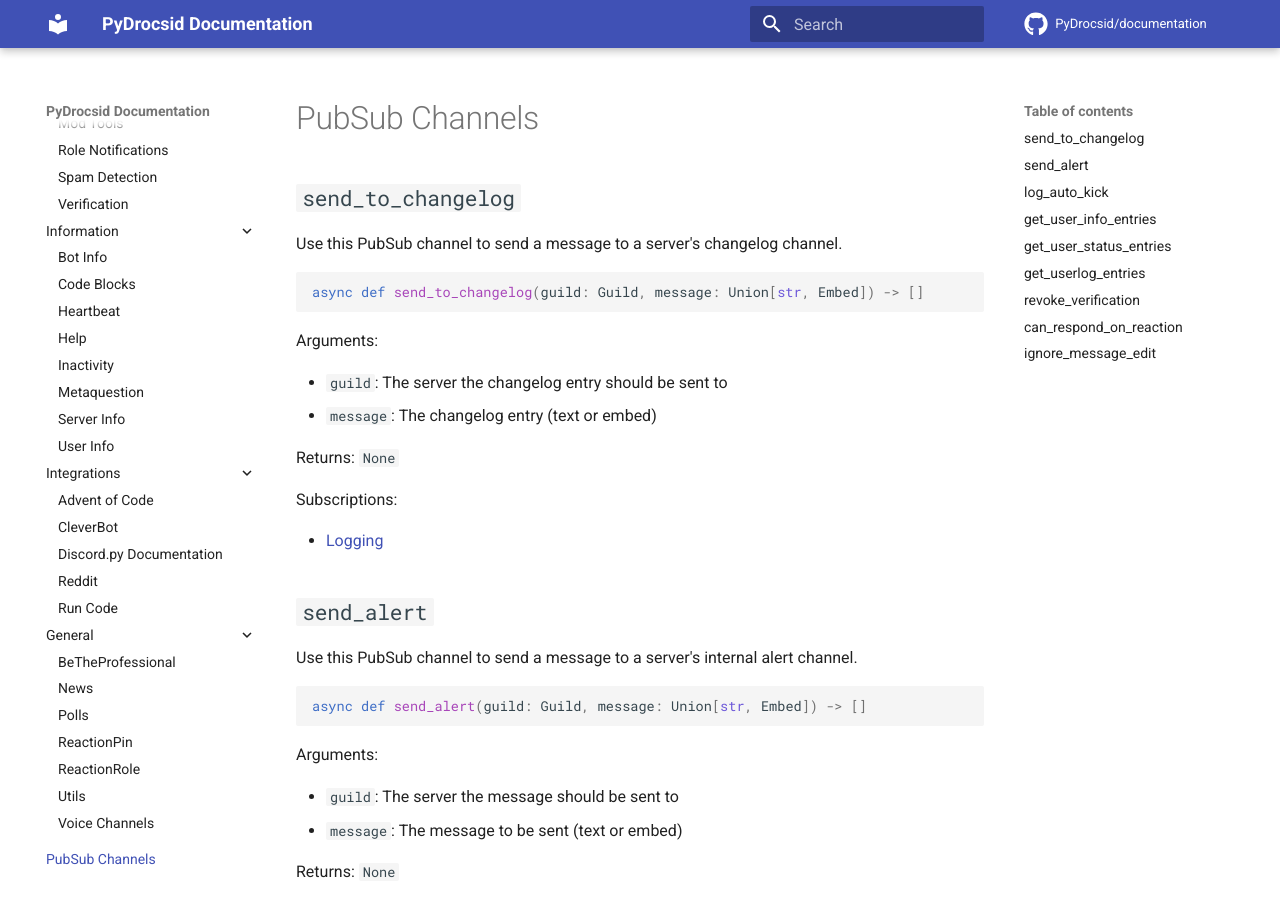
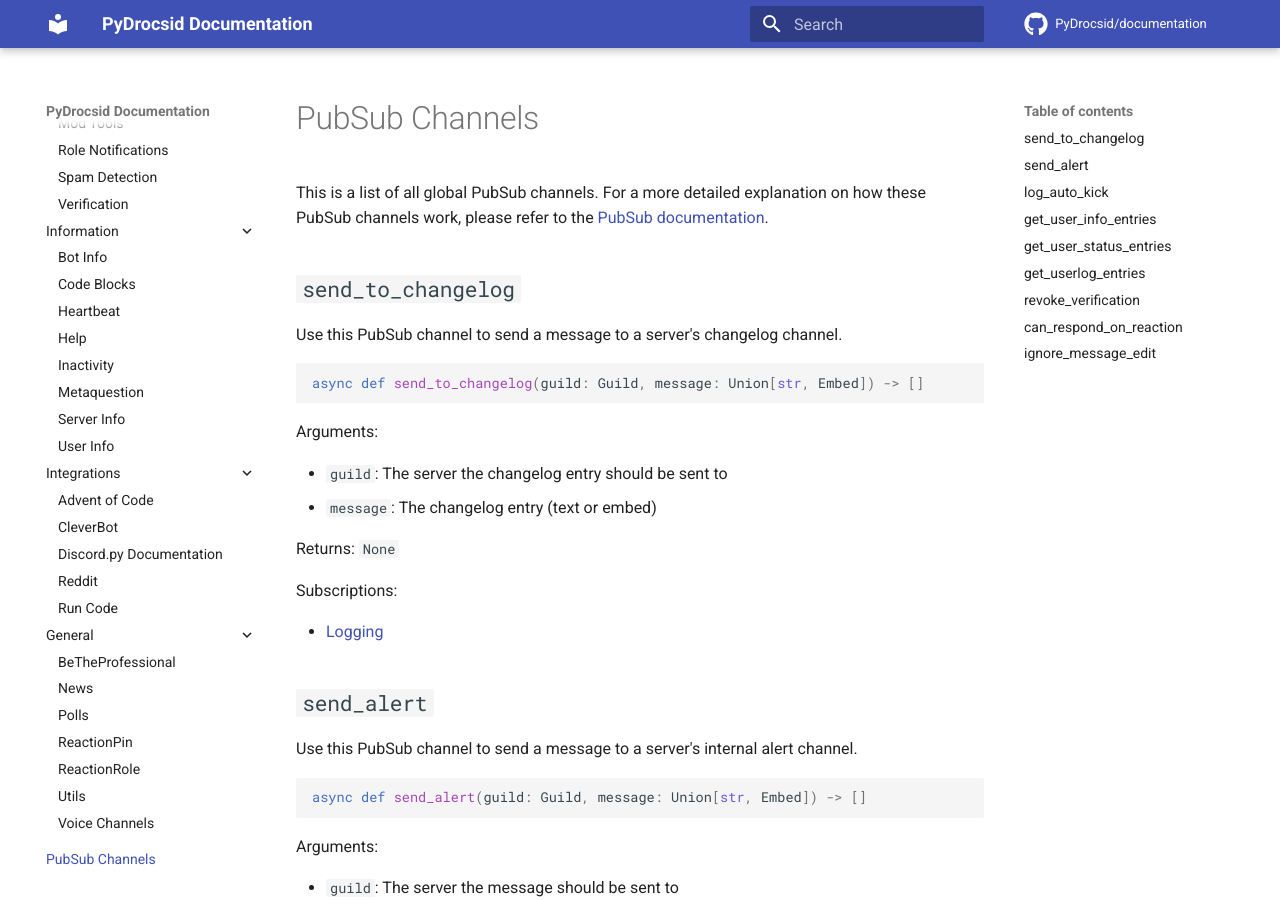
Before and after one commit to PyDrocsid/documentation, an MkDocs documentation site: the page built from docs/pubsub.md, in a window 1280 px wide and 900 px high. Built offline with MkDocs 1.6.1 and Material for MkDocs 9.7.7, drawn with Linux system fonts in a browser that asks for light colours; comment, search, counter and statistics services are not loaded.

Commit message:
Added link to pubsub documentation

```diff
--- a/docs/pubsub.md
+++ b/docs/pubsub.md
@@ -1,4 +1,6 @@
 # PubSub Channels
+
+This is a list of all global PubSub channels. For a more detailed explanation on how these PubSub channels work, please refer to the [PubSub documentation](/library/pubsub).
 
 ## `send_to_changelog`
 Use this PubSub channel to send a message to a server's changelog channel.
```
